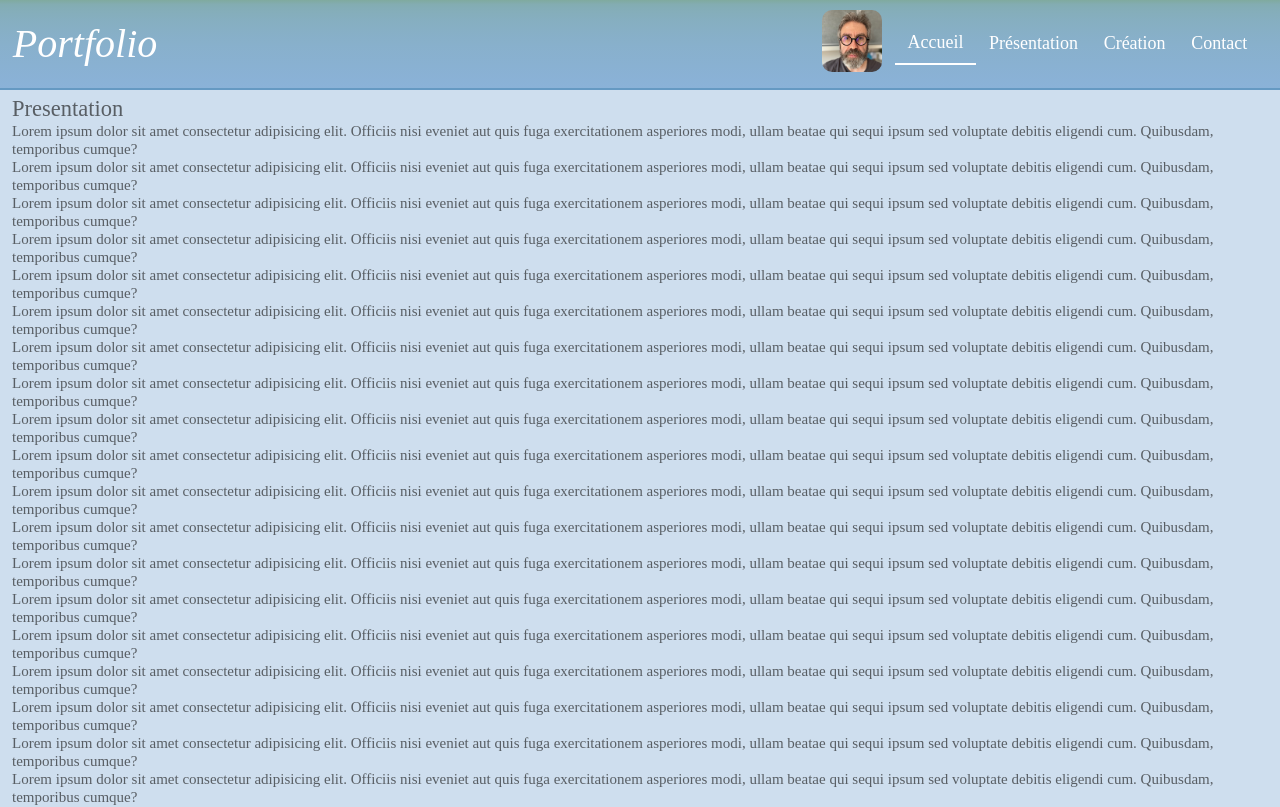
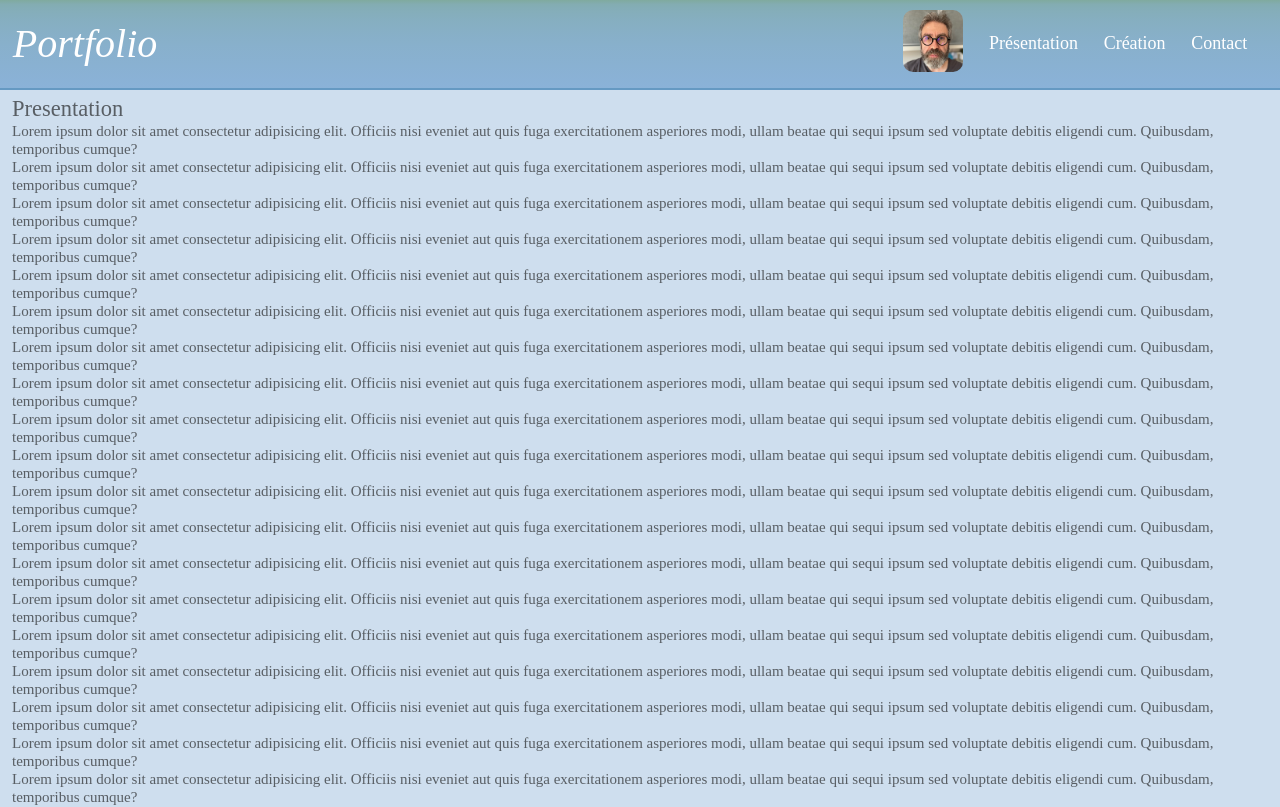
Before and after one commit to Etyliath/vue-project-portfolio, a Vue app: page / in a window 1280 px wide. Shown: the top 807 px of the page. Built offline with nearby package versions, Linux system fonts and the light colour scheme; a web font is replaced by a local one.

Commit message:
modify style header issue #15

```diff
--- a/src/assets/main.css
+++ b/src/assets/main.css
@@ -21,7 +21,7 @@ body {
 }
 
 #app {
-  /* max-width: 1280px; */
+  max-width: 1280px;
   display: flex;
   flex-direction: column;
   margin: 0 auto;
--- a/src/components/TheHeader.vue
+++ b/src/components/TheHeader.vue
@@ -1,13 +1,13 @@
 <script setup>
-import { RouterLink } from 'vue-router';
+// import { RouterLink } from 'vue-router';
 </script>
 <template>
     <div class="header">
         <h1>Portfolio</h1>
         <nav class="nav">
-            <a href="#"><img src="../assets/images/MonProfil_mini.jpg" alt="photo de edouard"></a>
-            <RouterLink to="/">Accueil</RouterLink>
-            <a href="#presentation">Présentation</a>
+            <a href="#header"><img src="../assets/images/MonProfil_mini.jpg" alt="photo de edouard"></a>
+            <!-- <RouterLink to="/">Accueil</RouterLink> -->
+            <a href="#main">Présentation</a>
             <a href="#creations">Création</a>
             <a href="#contact">Contact</a>
         </nav>
@@ -15,7 +15,7 @@ import { RouterLink } from 'vue-router';
 </template>
 <style>
 .header {
-    position: fixed;
+    position:fixed;
     top: 0;
     left: 0;
     right: 0;
@@ -26,7 +26,7 @@ import { RouterLink } from 'vue-router';
     margin: 0;
     border-bottom: 2px solid rgb(94, 148, 202, 0.8);
     background: linear-gradient(rgba(76, 135, 106, 0.6), 15%, rgb(94, 148, 202, 0.6));
-
+    z-index: 3;
 }
 
 .header h1 {
@@ -49,7 +49,12 @@ import { RouterLink } from 'vue-router';
     padding: 0.6rem 0.8rem;
     font-size: 18px;
 }
-.nav .portfolio-active-link{
+
+.nav a:active{
+    border-bottom: 2px solid white;
+}
+
+.nav .portfolio-active-link {
     border-bottom: 2px solid white;
 }
 
--- a/src/views/HomeView.vue
+++ b/src/views/HomeView.vue
@@ -3,10 +3,10 @@ import TheHeader from '../components/TheHeader.vue';
 import TheFooter from '../components/TheFooter.vue';
 </script>
 <template>
-    <header>
+    <header id="header">
         <TheHeader />
     </header>
-    <main class="main">
+    <main class="main" id="main">
         <section id="presentation">
             <h2>Presentation</h2>
             <p>Lorem ipsum dolor sit amet consectetur adipisicing elit. Officiis nisi eveniet aut quis fuga exercitationem asperiores modi, ullam beatae qui sequi ipsum sed voluptate debitis eligendi cum. Quibusdam, temporibus cumque?</p>
@@ -61,7 +61,8 @@ import TheFooter from '../components/TheFooter.vue';
 </template>
 <style>
 .main{
-    margin-top: 95px;
-    padding: 0 0.8em;
+    /* margin-top: 95px; */
+    padding: 95px 0.8em 0;
+    z-index: 2;
 }
 </style>
```
